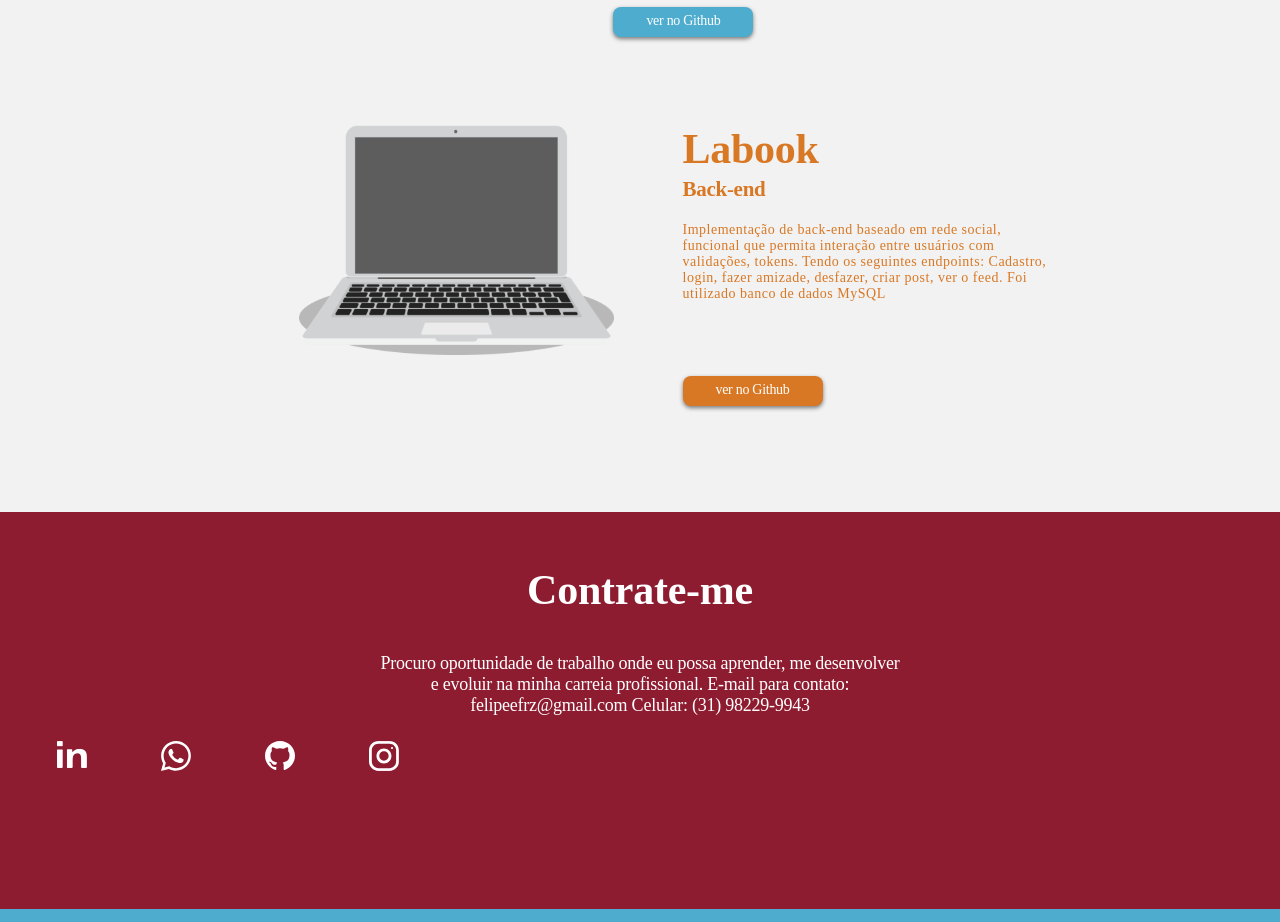
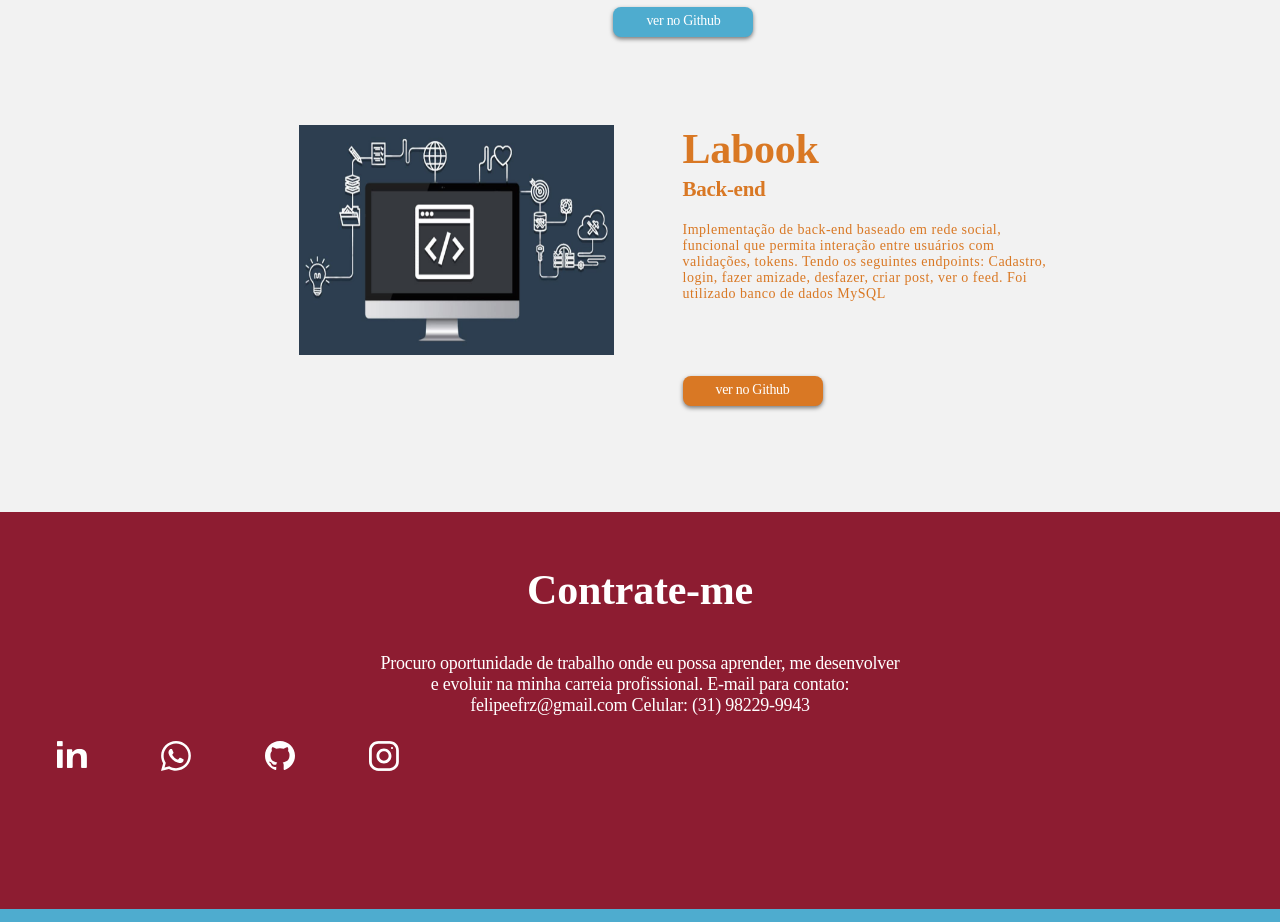
Before and after one commit to felipe0520/portfolio, a React (Create React App) app in the folder portfolio-felipe/: page / in a window 1280 px wide. Shown: the part 3020-3942 px from the top of the page. Built offline with nearby package versions, Linux system fonts and the light colour scheme.

Commit message:
mudando foto back end

```diff
--- a/portfolio-felipe/src/page/projects/index.js
+++ b/portfolio-felipe/src/page/projects/index.js
@@ -41,7 +41,7 @@ const Projects = () => {
           />
         </WrapperCards>
         <WrapperCards>
-          <ImgProject src={require("../../image/project/macbook.png")} />
+          <ImgProject src={require("../../image/project/backend.jpg")} />
 
           <CardProject
             title="Labook"
--- a/portfolio-felipe/src/page/projects/style.js
+++ b/portfolio-felipe/src/page/projects/style.js
@@ -28,6 +28,7 @@ export const WrapperProject = styled.div`
 export const WrapperCards = styled.div`
   display: flex;
   margin-top: 88px;
+
   @media (max-width: 800px) {
     flex-direction: column;
   }
```
Also changed, not shown: portfolio-felipe/src/image/project/backend.jpg (added).
